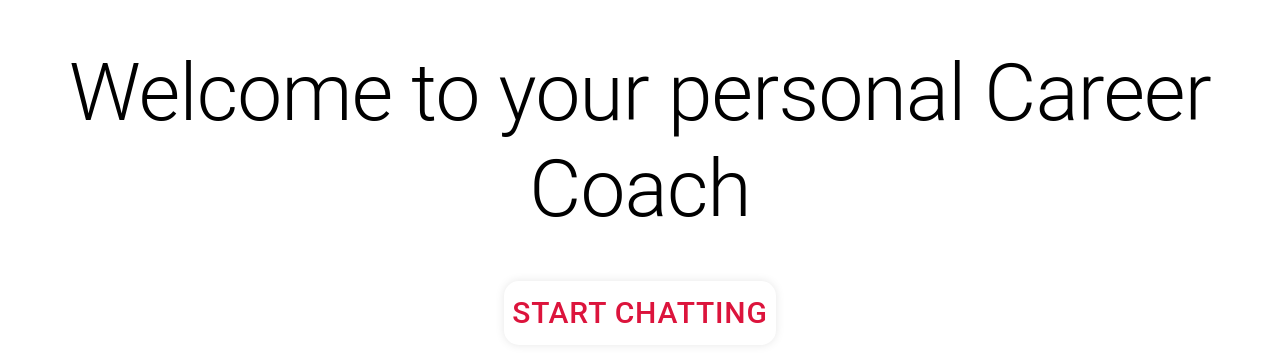
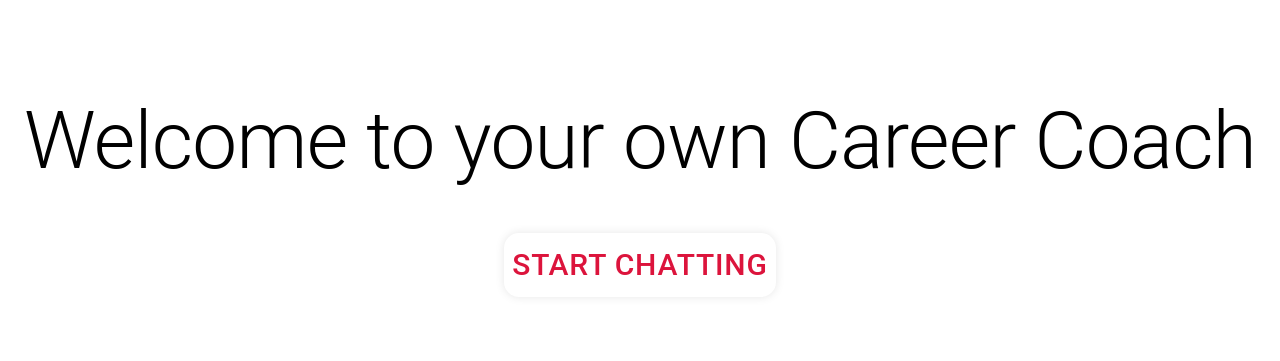
Before and after one commit to T-Godwins/Chat-Support, a Next.js app: page / in a window 1280 px wide. Shown: the part 213-574 px from the top of the page. Built offline with nearby package versions, Linux system fonts and the light colour scheme.

Commit message:
Fix Landing

```diff
--- a/app/page.js
+++ b/app/page.js
@@ -23,7 +23,7 @@ export default function Home() {
     >
       {/* <Login/> */}
       <Typography variant="h2" gutterBottom p={2} sx={{ textAlign:"center", fontSize: {xs:'2rem', md:'3rem', lg:'5rem'}}} >
-        Welcome to your personal Career Coach
+        Welcome to your own Career Coach
       </Typography>
       <Button onClick={handleOpen} sx={{ fontSize: {xs:'20px', md:'25px', lg:'30px'}, borderRadius: '15px', color:"crimson", boxShadow:"0px 0px 10px rgba(0, 0, 0, 0.1)" }}>Start Chatting</Button>
       <Chatbot open={open} handleClose={handleClose} />
```
